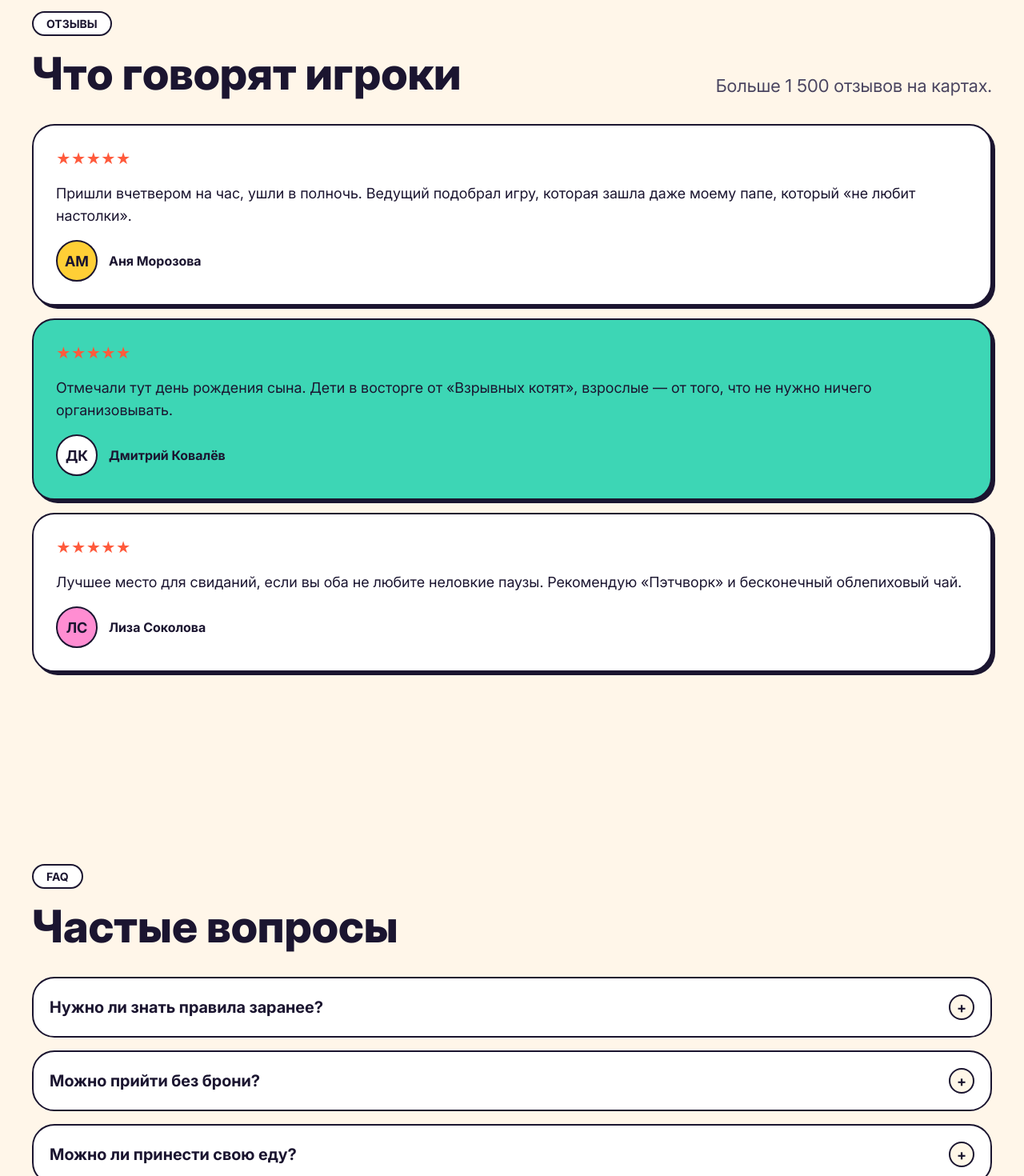
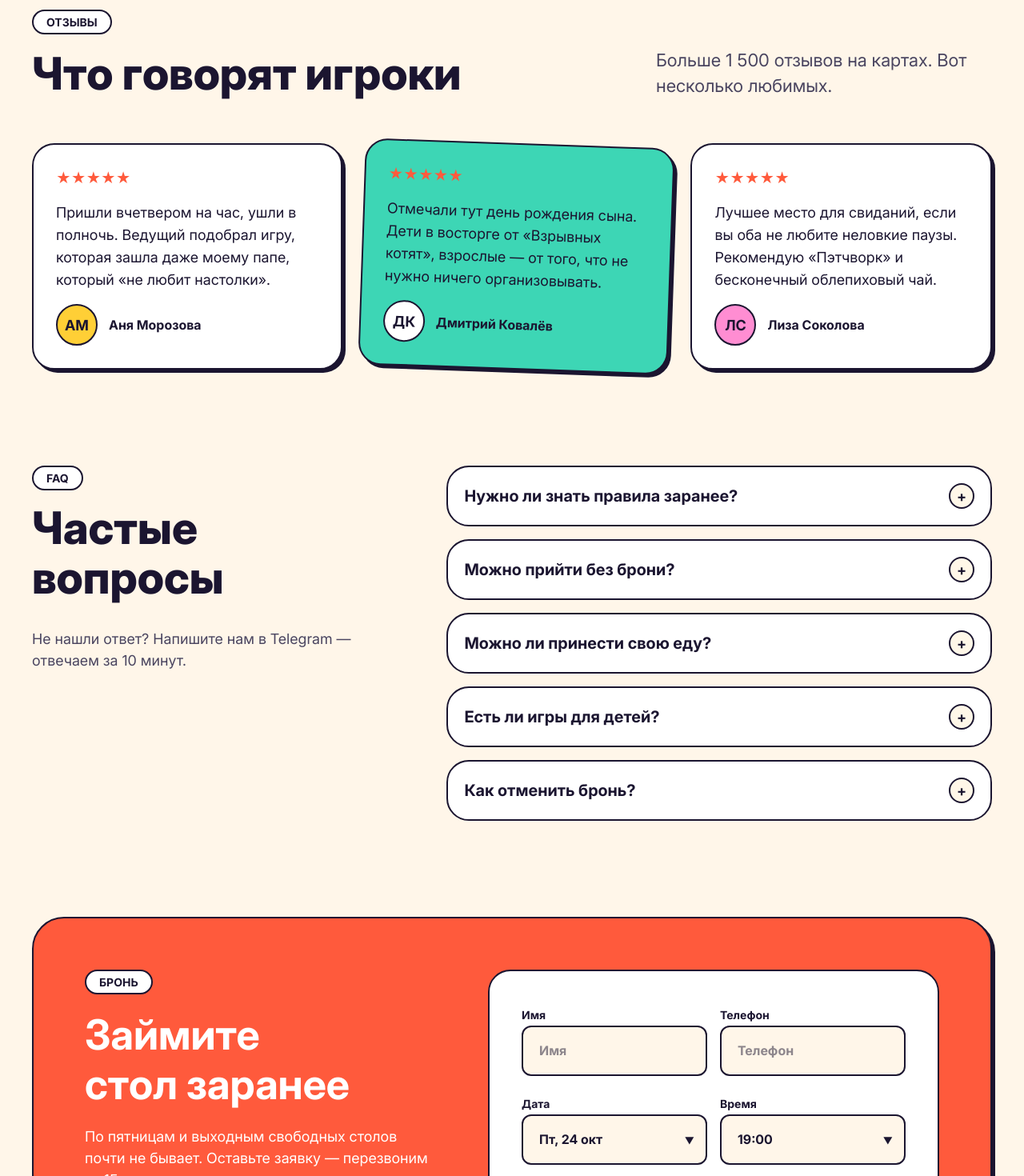
Before and after one commit to st14cy/kubik, a Next.js app: page / in a window 1280 px wide. Shown: the part 3532-5002 px from the top of the page at 80% size. Built offline with nearby package versions, Linux system fonts and the light colour scheme.

Commit message:
Оступы и подгон по размерам в разметке

```diff
--- a/components/layout/Main.tsx
+++ b/components/layout/Main.tsx
@@ -298,14 +298,15 @@ const Main = () => {
 
             <section className="bg-sun flex flex-col pt-16 border-y-2 lg:py-30">
                 <div className={    `flex flex-col justify-center mx-auto w-full max-w-[1240px] px-5 `}>
-                    <div className="flex flex-col justify-center mb-8">
+                    <div className="flex flex-col justify-center">
                         <Typography variant="badge" className="mb-4">Тарифы</Typography>
-                        <div className="flex flex-col gap-4 mb-[34px] lg:flex-row lg:justify-between lg:items-end">
+                        <div className="flex flex-col gap-4 mb-[34px] lg:mb-[56px] lg:flex-row lg:justify-between lg:items-end">
                             <Typography variant="title" className="max-w-[510px]">Платите за время,  а не за чай</Typography>
                             <Typography variant="description" className="text-ink2 max-w-[420px]">Цены указаны за одного гостя. Дети до 7 лет — бесплатно.</Typography>
                         </div>
                     </div>
                     <ul className="
+                        mb-16
                         flex flex-col gap-4
                         lg:flex-row lg:items-stretch lg:gap-[26px]
                         lg:[&>*]:flex-1
@@ -330,95 +331,145 @@ const Main = () => {
 
             </section>
 
-            <section className='flex flex-col justify-center mx-auto w-full max-w-[1240px] px-5 py-16 lg:py-30'>
+            <section className='flex flex-col justify-center mx-auto w-full max-w-[1240px] px-5 py-16 lg:pb-0 lg:mb-30'>
                 <Typography variant="badge" className="mb-4">Отзывы</Typography>
-                <div className="flex flex-col gap-4 mb-[32px] lg:flex-row lg:justify-between lg:items-end">
+                <div className="flex flex-col gap-4 mb-[32px] lg:mb-[56px] lg:flex-row lg:justify-between lg:items-end">
                     <Typography variant="title">Что говорят игроки</Typography>
-                    <Typography variant="description" className="text-ink2">Больше 1 500 отзывов на картах.</Typography>
+                    <Typography variant="description" className="text-ink2 max-w-[420px]">Больше 1 500 отзывов на картах. Вот несколько любимых.</Typography>
                 </div>
-
-                <ul className="flex flex-col gap-4 lg:justify-between ">
+                <ul className="flex flex-col gap-4 lg:justify-between  lg:flex-row lg:gap-[24px]
+                lg:[&>*:nth-child(2)]:rotate-2">
                     {ratingItems.map((rate, index) => (<ReviewsItem key={index} rating={rate.rating} name={rate.name} surname={rate.surname} description={rate.description} avatarColor={rate.avatarColor} isMintTheme={rate.isMintTheme} />))}
                 </ul>
             </section>
 
-            <section className='flex flex-col justify-center mx-auto w-full max-w-[1240px] px-5 pb-16 lg:py-30'>
-                <Typography variant="badge" className="mb-4">FAQ</Typography>
-                <Typography variant="title" className="mb-8" >Частые вопросы</Typography>
+            <section className="
+                    mx-auto flex w-full max-w-[1240px] flex-col px-5 mb-16
+                    lg:mb-30 lg:grid
+                    lg:grid-cols-[minmax(0,2fr)_minmax(0,3fr)]
+                    lg:grid-rows-[auto_auto_auto_1fr]
+                    lg:gap-x-16">
+                <Typography
+                    variant="badge"
+                    className="mb-4 lg:col-start-1 lg:row-start-1 lg:justify-self-start"
+                >
+                    FAQ
+                </Typography>
 
-                <ul className="flex flex-col gap-4 lg:justify-between mb-8">
+                <Typography
+                    variant="title"
+                    className="mb-8 lg:col-start-1 lg:row-start-2"
+                >
+                    Частые вопросы
+                </Typography>
+
+                <ul className=" mb-8 flex min-w-0 flex-col gap-4
+                                lg:mb-0 lg:col-start-2 lg:row-start-1 lg:row-span-4">
                     {questionItem.map((item, index) => (
-                        <li key={index} >
-                        <QuestionItem question={item.question} answer={item.answer} />
-                    </li>))}
+                        <li key={index}>
+                            <QuestionItem
+                                question={item.question}
+                                answer={item.answer}
+                            />
+                        </li>
+                    ))}
                 </ul>
-                <p className="text-[16px] leading-[24px] lg:text-[18px] lg:leading-[27px] text-ink2">
+
+                <p className="text-[16px] leading-[24px] text-ink2
+                             lg:text-[18px] lg:leading-[27px]
+                             lg:col-start-1 lg:row-start-3">
                     Не нашли ответ? Напишите нам в Telegram — отвечаем за 10 минут.
                 </p>
             </section>
 
-            <section className={`flex flex-col overflow-hidden   px-5 pb-5 `}>
-                <div className={`border-2 pt-7 rounded-lg bg-tomato shadow-hard-sm`}>
-                    <div className={`flex flex-col px-5 px-7`}>
+            <section className={`flex flex-col justify-center mx-auto w-full max-w-[1240px] px-5 `}>
+                <div className={`   mb-16 flex flex-col gap-5
+    rounded-[28px] border-2 border-ink
+    bg-tomato px-5 py-7 shadow-hard-sm
+    lg:mb-30 lg:grid lg:items-start
+    lg:grid-cols-[minmax(0,440fr)_minmax(0,564fr)]
+    lg:gap-16 lg:rounded-[40px] lg:p-16`}>
+                    <div className={`flex flex-col max-w-[440px]`}>
                         <Typography variant="badge" className={`mb-5`}>Бронь</Typography>
-                        <h2 className="text-[32px] leading-[36px] lg:text-[56px] lg:leading-[62px] font-bold text-white">
-                            Займите стол заранее
+                        <div className={`flex flex-col gap-5`}>
+                            <h2 className="text-[32px] leading-[36px] lg:text-[52px] lg:leading-[62px] font-bold text-white">
+                                Займите <br/> стол заранее
                             </h2>
                             <p className={`text-[16px] leading-[24px] lg:text-[18px] lg:leading-[27px] text-white`}>
                                 По пятницам и выходным свободных столов почти не бывает. Оставьте заявку — перезвоним за 15 минут.
                             </p>
-                        <address className="flex flex-col gap-5 not-italic text-white">
+                            <address className="flex flex-col gap-5 lg:gap-4.5 not-italic text-white">
                                 <div>
-                                <p className="text-[20px] font-bold">
+                                    <p className="text-[15px] font-bold lg:text-[16px]">
                                         ул. Игровая, 12
                                     </p>
-                                <p className="text-[16px] leading-[24px]">
+                                    <p className="text-[13px] leading-[18px] lg:text-[16px]  lg:leading-[24px]">
                                         3 минуты от метро «Пушкинская»
                                     </p>
                                 </div>
 
                                 <div>
-                                <p className="text-[20px] font-bold">
+                                    <p className="text-[15px] font-bold lg:text-[16px]">
                                         Каждый день 12:00–00:00
                                     </p>
-                                <p className="text-[16px] leading-[24px]">
+                                    <p className="text-[13px] leading-[18px]  lg:text-[16px]  lg:leading-[24px]">
                                         В пт и сб до 02:00
                                     </p>
                                 </div>
 
-                            <div className="flex flex-col items-start">
+                                <div className="flex flex-col items-start mb-5 lg:text-[16px]">
                                     <a href="tel:+79991234567"
-                                   className="text-[20px] font-bold hover:underline">
+                                       className="text-[15px] font-bold hover:underline">
                                         +7 (999) 123-45-67
                                     </a>
 
                                     <a href="mailto:hello@kubik.cafe"
-                                   className="text-[16px] leading-[24px] hover:underline">
+                                       className="text-[13px] leading-[18px] hover:underline  lg:text-[16px]  lg:leading-[24px]">
                                         hello@kubik.cafe
                                     </a>
                                 </div>
                             </address>
                         </div>
-                    <form>
-                        <div className="flex flex-col gap-4 rounded-lg border-2 border-ink bg-white p-5 text-ink ">
+
+                    </div>
+                    <form className="min-w-0" action="" method="post">
+                        <div className="
+        flex flex-col gap-4
+        rounded-[20px] border-2 border-ink
+        bg-white p-5 text-ink
+        lg:gap-5 lg:rounded-[28px] lg:p-10
+    ">
+                            {/* На мобильном — столбик, на компьютере — два поля рядом */}
+                            <div className="
+            grid grid-cols-1 gap-4
+            lg:grid-cols-2
+            [&>*]:min-w-0 [&>*]:w-full
+        ">
                                 <InputControl
                                     type="text"
                                     placeholder="Имя"
                                     id="name"
                                     name="name"
-                                value="Алексей"/>
+                                />
+
                                 <InputControl
-                                type="phone"
+                                    type="tel"
                                     placeholder="Телефон"
                                     id="phone"
                                     name="phone"
-                                value="+7 (___) ___-__-__"/>
-                            <div className=" grid  grid-cols-2  gap-3 ">
+                                />
+                            </div>
+
+                            {/* Дата и время всегда рядом */}
+                            <div className="
+            grid grid-cols-2 gap-3 lg:gap-4
+            [&>*]:min-w-0 [&>*]:w-full
+        ">
                                 <SelectControl
                                     label="Дата"
                                     id="date"
                                     name="date"
-                                    defaultValue="Пт,24 окт"
+                                    defaultValue="Пт, 24 окт"
                                     options={[
                                         "Пт, 24 окт",
                                         "Сб, 25 окт",
@@ -429,15 +480,27 @@ const Main = () => {
                                         "Чт, 30 окт",
                                     ]}
                                 />
+
                                 <SelectControl
                                     label="Время"
                                     id="time"
                                     name="time"
                                     defaultValue="19:00"
-                                    options={["18:00", "18:30", "19:00", "19:30", "20:00"]}
+                                    options={[
+                                        "18:00",
+                                        "18:30",
+                                        "19:00",
+                                        "19:30",
+                                        "20:00",
+                                    ]}
                                 />
                             </div>
-                            <Counter label="Сколько вас будет?"></Counter>
+
+                            <div className="min-w-0 [&>*]:w-full">
+                                <Counter label="Сколько вас будет?" />
+                            </div>
+
+                            <div className="min-w-0 [&>*]:w-full">
                                 <TextareaControl
                                     label="Комментарий"
                                     id="comment"
@@ -445,6 +508,7 @@ const Main = () => {
                                     rows={3}
                                     placeholder="Например: хотим что-нибудь на детективную тему"
                                 />
+                            </div>
 
                             <CheckboxControl
                                 id="consent"
@@ -453,7 +517,9 @@ const Main = () => {
                                 required
                             />
 
-                            <Button>Отправить заявку</Button>
+                            <Button className="w-full bg-tomato text-white">
+                                Отправить заявку
+                            </Button>
                         </div>
                     </form>
                 </div>
--- a/components/sections/faq/QuestionItem.tsx
+++ b/components/sections/faq/QuestionItem.tsx
@@ -24,7 +24,7 @@ const QuestionItem:React.FC<QuestionItemProps> = ({
                     <span className="hidden group-open:inline font-bold">−</span>
                  </span>
             </summary>
-            <p className="mt-3.5 text-[15px] leading-[22px] lg:text-[16px] lg:leading-[24px]">
+            <p className="mt-3.5 text-[15px] leading-[22px] lg:text-[16px] lg:leading-[24px] opacity-90">
                 {answer}
             </p>
         </details>
--- a/components/ui/form/CheckboxControl.tsx
+++ b/components/ui/form/CheckboxControl.tsx
@@ -5,6 +5,7 @@ interface CheckboxControlProps {
     name: string;
     label: string;
     required?: boolean;
+    className?:string
 }
 
 const CheckboxControl: React.FC<CheckboxControlProps> = ({
@@ -12,12 +13,12 @@ const CheckboxControl: React.FC<CheckboxControlProps> = ({
                                                              name,
                                                              label,
                                                              required = false,
+   className
                                                          }) => {
     return (
         <label
             htmlFor={id}
-            className="flex cursor-pointer items-start gap-3 text-ink"
-        >
+            className={`flex cursor-pointer items-start gap-3 text-ink ${className}`}>
             <input
                 id={id}
                 name={name}
--- a/components/ui/form/InputControl.tsx
+++ b/components/ui/form/InputControl.tsx
@@ -7,18 +7,20 @@ interface InputControlProps {
     id:string,
     value:string,
     onChange?: React.ChangeEventHandler<HTMLInputElement>;
+    className?:string,
 }
 
 const InputControl:React.FC<InputControlProps> = ({
     type,
+
     placeholder,
     name,
     id,
     value,
-    onChange,}) => {
+    onChange, className,}) => {
     return (
-        <div>
-            <label htmlFor={id} className="text-[14px] lg:text-[16px] font-bold text-lnk2">
+        <div className={`${className}`}>
+            <label htmlFor={id} className="text-[14px]  font-bold text-lnk2">
                 {placeholder}
             </label>
             <input
--- a/components/ui/form/SelectControl.tsx
+++ b/components/ui/form/SelectControl.tsx
@@ -7,6 +7,7 @@ interface SelectControlProps {
     id:string,
     name:string,
     defaultValue?:string,
+    className?:string,
 
 }
 
@@ -16,10 +17,11 @@ const SelectControl:React.FC<SelectControlProps> = ({
     label,
     id,
     name,
-    defaultValue}) => {
+    defaultValue,
+                                                    className}) => {
     return (
-        <div>
-            <label htmlFor={id} className="text-[14px] lg:text-[16px] font-bold text-lnk2">
+        <div className={`${className}`}>
+            <label htmlFor={id} className="text-[14px]  font-bold text-lnk2">
                 {label}
             </label>
             <div className="relative flex gap-2">
```
Also changed, not shown: components/layout/Footer.tsx (+7 -9 lines), components/ui/form/Counter.tsx (+5 -4 lines), components/ui/form/TextareaControl.tsx (+5 -3 lines). Lines whose indentation alone changed are shown as unchanged.
